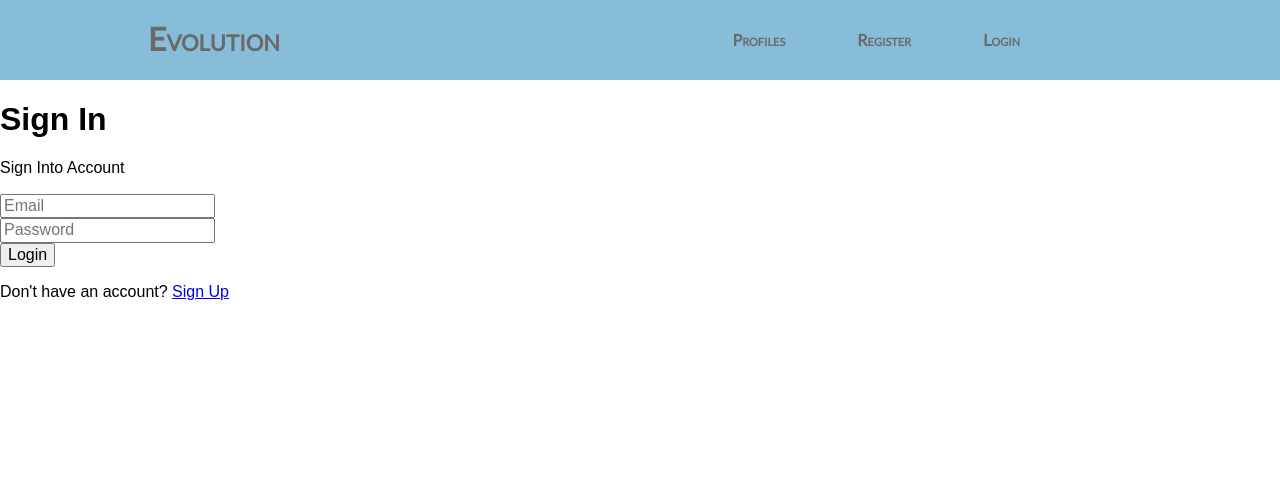
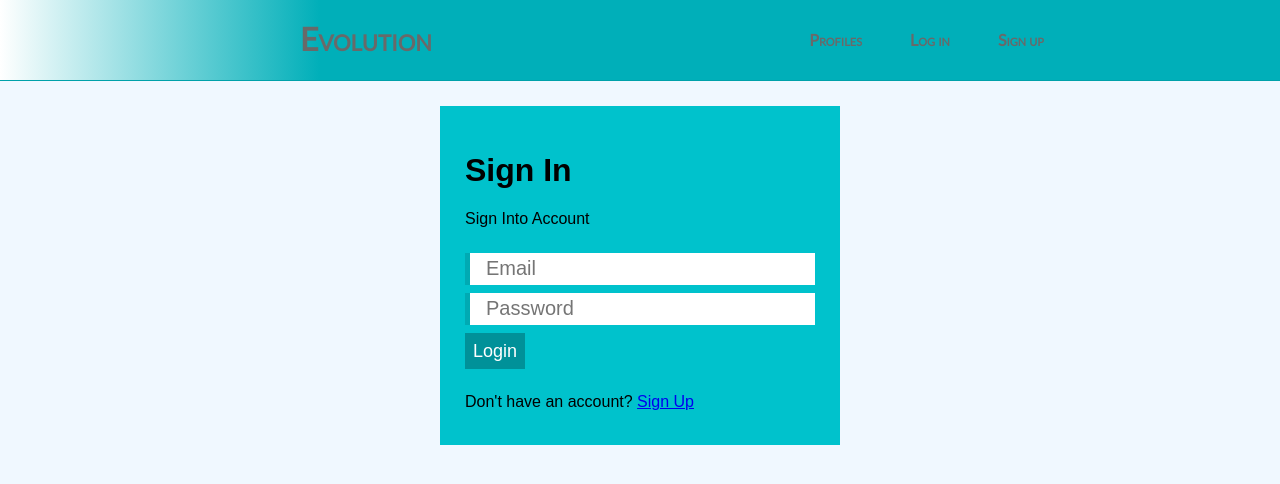
Before and after one commit to Jenya13/evolution-social-network, a React (Create React App) app in the folder client/: page /login in a window 1280 px wide. Shown: the top 484 px of the page. Built offline with nearby package versions, Linux system fonts and the light colour scheme; no server answers.

Commit message:
Adding style to buttons, register and login forms and inputs

```diff
--- a/client/src/components/auth/Login.js
+++ b/client/src/components/auth/Login.js
@@ -27,20 +27,23 @@ const Login = ({ login, isAuthenticated }) => {
 
   return (
     <Fragment>
-      <h1>Sign In</h1>
-      <p>Sign Into Account</p>
-      <form className='form' onSubmit={(e) => onSubmit(e)}>
-        <div className='form-group'>
+      <div className='content-container'>
+        <form className='form' onSubmit={(e) => onSubmit(e)}>
+          <div>
+            <h1>Sign In</h1>
+            <p>Sign Into Account</p>
+          </div>
           <input
+            className='text-input'
             type='text'
             placeholder='Email'
             name='email'
             value={email}
             onChange={(e) => onChange(e)}
           />
-        </div>
-        <div className='form-group'>
+
           <input
+            className='text-input'
             type='password'
             placeholder='Password'
             name='password'
@@ -48,13 +51,17 @@ const Login = ({ login, isAuthenticated }) => {
             onChange={(e) => onChange(e)}
             minLength='6'
           />
-        </div>
 
-        <input type='submit' value='Login' />
-      </form>
-      <p>
-        Don't have an account? <Link to='/Register'>Sign Up</Link>
-      </p>
+          <div>
+            <button className='button' onSubmit={onSubmit}>
+              Login
+            </button>
+          </div>
+          <p>
+            Don't have an account? <Link to='/Register'>Sign Up</Link>
+          </p>
+        </form>
+      </div>
     </Fragment>
   );
 };
--- a/client/src/components/auth/Register.js
+++ b/client/src/components/auth/Register.js
@@ -34,29 +34,32 @@ const Register = ({ setAlert, register, isAuthenticated }) => {
 
   return (
     <Fragment>
+      <div className='content-container'>
+        <div>
+          <form className='form' onSubmit={(e) => onSubmit(e)}>
             <h1>Sign Up</h1>
             <p>Create your Account</p>
-      <form className='form' onSubmit={(e) => onSubmit(e)}>
-        <div className='form-group'>
+
             <input
+              className='text-input'
               type='text'
               placeholder='Name'
               name='name'
               value={name}
               onChange={(e) => onChange(e)}
             />
-        </div>
-        <div className='form-group'>
+
             <input
+              className='text-input'
               type='text'
               placeholder='Email'
               name='email'
               value={email}
               onChange={(e) => onChange(e)}
             />
-        </div>
-        <div className='form-group'>
+
             <input
+              className='text-input'
               type='password'
               placeholder='Password'
               name='password'
@@ -64,9 +67,9 @@ const Register = ({ setAlert, register, isAuthenticated }) => {
               onChange={(e) => onChange(e)}
               minLength='6'
             />
-        </div>
-        <div className='form-group'>
+
             <input
+              className='text-input'
               type='password'
               placeholder='Confirm password'
               name='passwordConfirm'
@@ -74,12 +77,18 @@ const Register = ({ setAlert, register, isAuthenticated }) => {
               onChange={(e) => onChange(e)}
               minLength='6'
             />
+
+            <div>
+              <button className='button' onSubmit={onSubmit}>
+                Register
+              </button>
             </div>
-        <input type='submit' value='Register' />
-      </form>
             <p>
               Already have an account? <Link to='/login'>Sign In</Link>
             </p>
+          </form>
+        </div>
+      </div>
     </Fragment>
   );
 };
--- a/client/src/components/layout/Landing.js
+++ b/client/src/components/layout/Landing.js
@@ -9,24 +9,14 @@ const Landing = ({ isAuthenticated }) => {
   }
 
   return (
-    // <section>
-    <div>
-      <div className='landing'>
-        <h1 className='landing__title'>healthy people connector</h1>
+    <section>
+      <div className=' landing '>
+        <h1 className='page-header__title'>Healthy People Connector</h1>
         <p className='landing__text'>
           talk to other people who interesting to improve their lives
         </p>
       </div>
-      <div>
-        <div>
-          <Link to='/register'>Sign Up</Link>
-        </div>
-        <div>
-          <Link to='/login'>Login</Link>
-        </div>
-      </div>
-    </div>
-    /* </section> */
+    </section>
   );
 };
 
--- a/client/src/components/layout/Navbar.js
+++ b/client/src/components/layout/Navbar.js
@@ -30,10 +30,10 @@ const Navbar = ({ auth: { isAuthenticated, loading }, logout }) => {
         <Link to='/profiles'>Profiles</Link>
       </li>
       <li>
-        <Link to='/register'>Register</Link>
+        <Link to='/login'>Log in</Link>
       </li>
       <li>
-        <Link to='/login'>Login</Link>
+        <Link to='/register'>Sign up</Link>
       </li>
     </ul>
   );
--- a/client/src/styles/base/_base.scss
+++ b/client/src/styles/base/_base.scss
@@ -1,3 +1,7 @@
+* {
+  box-sizing: border-box;
+}
+
 html {
   font-size: 62.5%;
 }
@@ -5,4 +9,17 @@ html {
 body {
   font-family: Arial, Helvetica, sans-serif;
   font-size: $m-size;
+  background: #f0f8ff; //#fdfcdc;
 }
+input {
+  border: 0;
+  outline: 0;
+}
+
+button {
+  cursor: pointer;
+}
+
+button:disabled {
+  cursor: default;
+}
--- /dev/null
+++ b/client/src/styles/components/_button.scss
@@ -0,0 +1,12 @@
+.button {
+  background: #009199;
+  color: white;
+  border: none;
+  font-size: 1.8rem;
+  font-weight: 300;
+  padding: $s-size;
+}
+
+.button:hover {
+  background: #007980;
+}
--- /dev/null
+++ b/client/src/styles/components/_content-container.scss
@@ -0,0 +1,5 @@
+.content-container {
+  margin: 0 auto;
+  padding: 0 $m-size;
+  max-width: 80rem;
+}
--- /dev/null
+++ b/client/src/styles/components/_form.scss
@@ -0,0 +1,12 @@
+.form {
+  display: flex;
+  flex-direction: column;
+  max-width: 40rem;
+  border: 1px #cacccd;
+  margin: 25px auto;
+  padding: 25px 25px 25px 25px;
+  background-color: #00c2cc;
+  > * {
+    margin-bottom: $s-size;
+  }
+}
--- /dev/null
+++ b/client/src/styles/components/_inputs.scss
@@ -0,0 +1,7 @@
+.text-input {
+  border-left: 5px solid #00aab3; //#009199
+  height: 15px;
+  font-size: 20px;
+  font-weight: 30px;
+  padding: $m-size;
+}
--- a/client/src/styles/components/_landing.scss
+++ b/client/src/styles/components/_landing.scss
@@ -1,18 +1,17 @@
 .landing {
   border: 1px solid gray;
-  //   background-color: LightCyan;
-  background: #daebe8;
-  padding: 8px;
+  margin-top: $xl-size;
 }
 
-.landing__title {
+.page-header__title {
+  font-size: 40px;
   text-align: center;
-  text-transform: uppercase;
   color: #4caf50;
 }
 
 .landing__text {
   text-indent: 50px;
   text-align: center;
+  font-size: 25px;
   letter-spacing: 3px;
 }
--- a/client/src/styles/components/_navbar.scss
+++ b/client/src/styles/components/_navbar.scss
@@ -18,7 +18,8 @@
 }
 
 .nav-title {
-  margin-left: $xl-size;
+  margin-left: $xxxl-size;
+  padding-left: $xxxl-size;
 }
 
 .nav-wrapper {
@@ -42,12 +43,14 @@
   }
   li {
     display: inline-block;
-    margin-right: $xxl-size;
+    margin-right: $xl-size;
     font-weight: 600;
   }
 }
 
 .navbar {
-  background-color: #87bdd8;
+  background: linear-gradient(to left, #00afb9 75%, #ffffff 100%);
+  border: none;
+  border-bottom: 0.1rem solid darken(#00afb9, 3%);
   @include navbar-links-color;
 }
--- a/client/src/styles/styles.scss
+++ b/client/src/styles/styles.scss
@@ -2,3 +2,7 @@
 @import './base/base';
 @import './components/navbar';
 @import './components/landing';
+@import './components/content-container';
+@import './components/button';
+@import './components/inputs';
+@import './components/form';
```
Also changed, not shown: 1 other file (tests, documents, lock files or other folders). Lines whose indentation alone changed are shown as unchanged.
